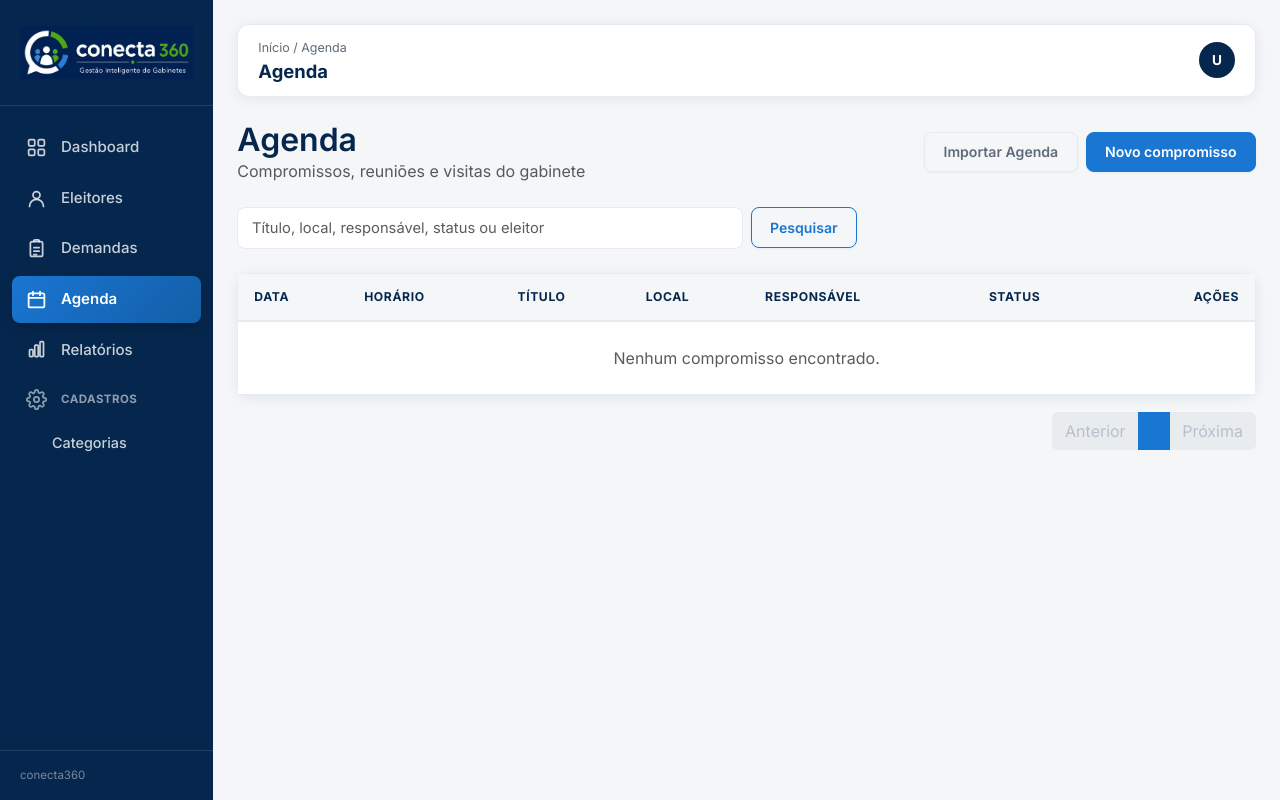
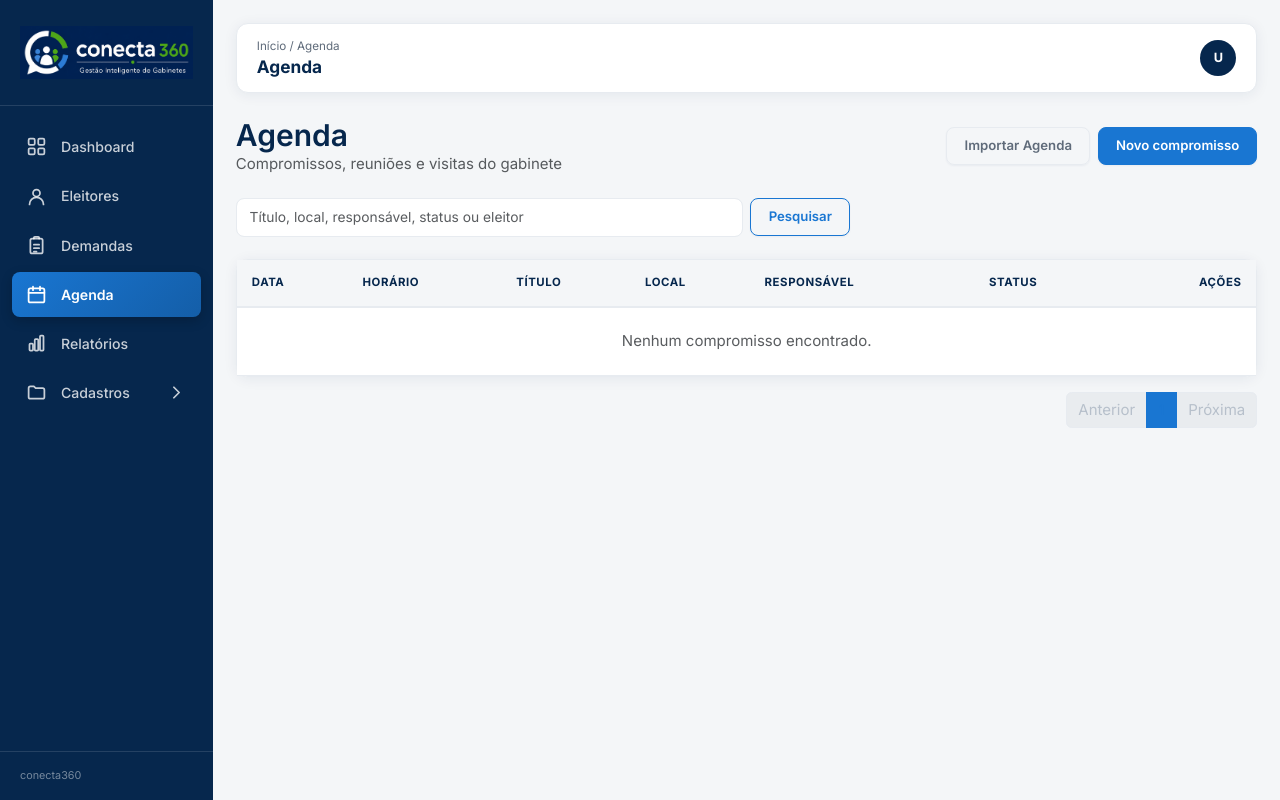
Before and after one commit to matheusvargas-cmd/SIGAB, a FastAPI app: page /agenda in a window 1280 px wide. Run offline with FastAPI, Linux system fonts and the light colour scheme; data that the repository does not hold is empty; some libraries are stand-ins or nearby versions.

Commit message:
fix(ui): compactar fonte, aplicar zebra nas tabelas e reestruturar submenu Cadastros
- Fonte base reduzida de 16px para 15px (html { font-size }), propagando
  de forma discreta por todos os componentes baseados em rem.
- Efeito zebra (tr:nth-of-type(even)) aplicado globalmente a .table,
  resolvendo também o overflow horizontal de Demandas.
- Menu "Cadastros" reconstruído com <details>/<summary> nativo (sem JS),
  ícone do mesmo tamanho dos demais itens, expandido automaticamente
  quando a rota atual é /configuracoes/*.
- Opacidade de .linha-passada (Agenda) reduzida de 0.6 para 0.82, alinhando
  o contraste visual da Agenda ao de Eleitores/Demandas.

Co-Authored-By: Claude Sonnet 5 <noreply@anthropic.com>
Claude-Session: https://claude.ai/code/session_014ohDkHonbg4RTi7vSkZFBP

```diff
--- a/app/static/css/style.css
+++ b/app/static/css/style.css
@@ -61,6 +61,10 @@
 }
 
 /* ---------- Base ---------- */
+
+html {
+  font-size: 15px;
+}
 
 body {
   background: var(--c360-cinza-claro);
@@ -134,7 +138,8 @@ a:hover {
   transition: background-color 0.18s ease, color 0.18s ease, transform 0.12s ease;
 }
 
-.sidebar-nav a svg {
+.sidebar-nav a svg,
+.sidebar-grupo-titulo svg {
   width: 21px;
   height: 21px;
   flex-shrink: 0;
@@ -157,28 +162,57 @@ a:hover {
   transform: none;
 }
 
+.sidebar-grupo summary {
+  list-style: none;
+  cursor: pointer;
+}
+
+.sidebar-grupo summary::-webkit-details-marker,
+.sidebar-grupo summary::marker {
+  display: none;
+  content: '';
+}
+
 .sidebar-grupo-titulo {
   display: flex;
   align-items: center;
   gap: 14px;
   padding: 12px 14px;
-  color: rgba(255, 255, 255, 0.55);
-  text-transform: uppercase;
-  letter-spacing: 0.04em;
-  font-size: 0.72rem;
-  font-weight: 700;
+  border-radius: var(--c360-radius-sm);
+  color: rgba(255, 255, 255, 0.78);
+  font-size: 0.94rem;
+  font-weight: 500;
+  transition: background-color 0.18s ease, color 0.18s ease;
 }
 
-.sidebar-grupo-titulo svg {
-  width: 21px;
-  height: 21px;
+.sidebar-grupo-titulo:hover {
+  background: rgba(255, 255, 255, 0.10);
+  color: var(--c360-branco);
+}
+
+.sidebar-grupo-titulo.ativo {
+  background: linear-gradient(135deg, var(--c360-azul-secundario), var(--c360-azul-secundario-escuro));
+  color: var(--c360-branco);
+  font-weight: 600;
+  box-shadow: 0 4px 12px rgba(0, 0, 0, 0.2);
+}
+
+.sidebar-grupo-seta {
+  width: 16px;
+  height: 16px;
+  margin-left: auto;
   flex-shrink: 0;
+  transition: transform 0.18s ease;
+}
+
+.sidebar-grupo[open] .sidebar-grupo-seta {
+  transform: rotate(90deg);
 }
 
 .sidebar-subnav {
   list-style: none;
   margin: 0;
-  padding: 0 12px 0 26px;
+  padding: 4px 12px 0 26px;
 }
 
 .sidebar-subnav a {
@@ -375,10 +409,14 @@ a.stat-card:hover {
 }
 
 .table td {
-  padding-top: 14px;
-  padding-bottom: 14px;
+  padding-top: 12px;
+  padding-bottom: 12px;
   vertical-align: middle;
   border-bottom-color: var(--c360-borda);
+}
+
+.table tbody tr:nth-of-type(even) {
+  background-color: var(--c360-cinza-claro);
 }
 
 .table-hover tbody tr {
@@ -390,7 +428,7 @@ a.stat-card:hover {
 }
 
 .linha-passada {
-  opacity: 0.6;
+  opacity: 0.82;
 }
 
 .table td.text-muted,
--- a/app/templates/shared/base.html
+++ b/app/templates/shared/base.html
@@ -65,16 +65,19 @@
                 Relatórios
             </a>
         </li>
-        <li class="sidebar-grupo">
-            <span class="sidebar-grupo-titulo">
-                <svg viewBox="0 0 24 24" fill="none" stroke="currentColor" stroke-width="2" stroke-linecap="round" stroke-linejoin="round"><circle cx="12" cy="12" r="3"></circle><path d="M19.4 15a1.65 1.65 0 0 0 .33 1.82l.06.06a2 2 0 1 1-2.83 2.83l-.06-.06a1.65 1.65 0 0 0-1.82-.33 1.65 1.65 0 0 0-1 1.51V21a2 2 0 0 1-4 0v-.09A1.65 1.65 0 0 0 9 19.4a1.65 1.65 0 0 0-1.82.33l-.06.06a2 2 0 1 1-2.83-2.83l.06-.06a1.65 1.65 0 0 0 .33-1.82 1.65 1.65 0 0 0-1.51-1H3a2 2 0 0 1 0-4h.09A1.65 1.65 0 0 0 4.6 9a1.65 1.65 0 0 0-.33-1.82l-.06-.06a2 2 0 1 1 2.83-2.83l.06.06a1.65 1.65 0 0 0 1.82.33H9a1.65 1.65 0 0 0 1-1.51V3a2 2 0 0 1 4 0v.09a1.65 1.65 0 0 0 1 1.51 1.65 1.65 0 0 0 1.82-.33l.06-.06a2 2 0 1 1 2.83 2.83l-.06.06a1.65 1.65 0 0 0-.33 1.82V9a1.65 1.65 0 0 0 1.51 1H21a2 2 0 0 1 0 4h-.09a1.65 1.65 0 0 0-1.51 1z"></path></svg>
+        <li>
+            <details class="sidebar-grupo" {% if caminho.startswith('/configuracoes') %}open{% endif %}>
+                <summary class="sidebar-grupo-titulo {% if caminho.startswith('/configuracoes') %}ativo{% endif %}">
+                    <svg viewBox="0 0 24 24" fill="none" stroke="currentColor" stroke-width="2" stroke-linecap="round" stroke-linejoin="round"><path d="M3 7a2 2 0 0 1 2-2h4l2 2h8a2 2 0 0 1 2 2v8a2 2 0 0 1-2 2H5a2 2 0 0 1-2-2z"></path></svg>
                     Cadastros
-            </span>
+                    <svg class="sidebar-grupo-seta" viewBox="0 0 24 24" fill="none" stroke="currentColor" stroke-width="2" stroke-linecap="round" stroke-linejoin="round"><path d="M9 6l6 6-6 6"></path></svg>
+                </summary>
                 <ul class="sidebar-subnav">
                     <li>
                         <a href="/configuracoes/categorias" class="{% if caminho.startswith('/configuracoes') %}ativo{% endif %}">Categorias</a>
                     </li>
                 </ul>
+            </details>
         </li>
     </ul>
     <div class="sidebar-rodape">conecta360</div>
```
Lines whose indentation alone changed are shown as unchanged.
